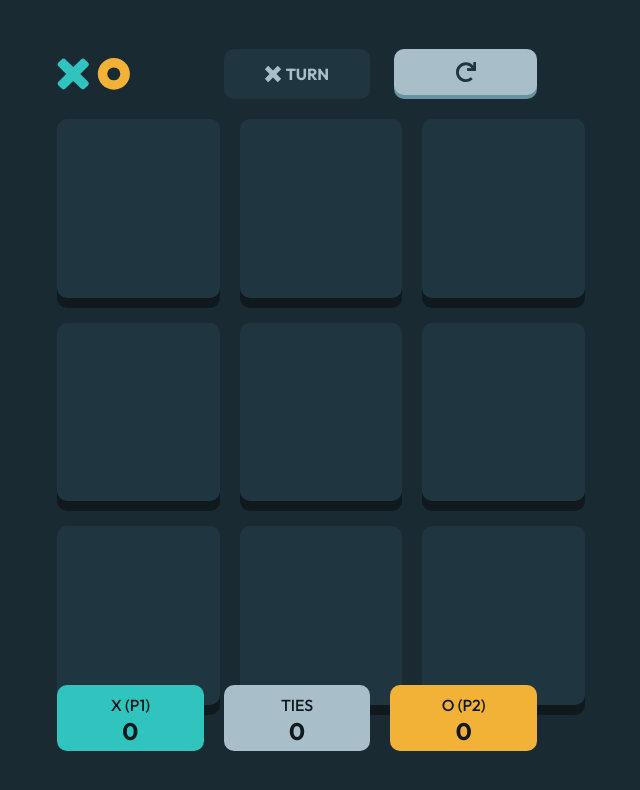
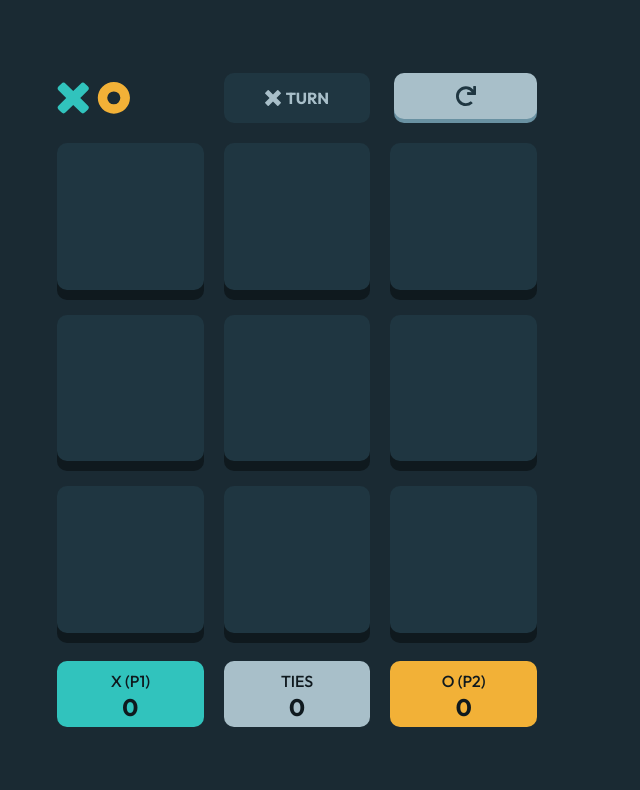
Before and after one commit to remyboire/Tic-tac-toe, a website: page public/index.html in a window 1280 px wide. Both pictures are taken after a click on the button "NEW GAME (VS PLAYER)". Shown: the whole page, without its empty margins (343-983 px from the left). Drawn offline with Linux system fonts and the light colour scheme.

Commit message:
fixed html issues

```diff
--- a/public/index.html
+++ b/public/index.html
@@ -33,28 +33,28 @@
 					<button class="board__restart button__restart"></button>
 				</div>
 				<div class="board__cards">
-					<input type="button" class="board__card" data-value="1" />
-					<input type="button" class="board__card" data-value="2" />
-					<input type="button" class="board__card" data-value="3" />
-					<input type="button" class="board__card" data-value="4" />
-					<input type="button" class="board__card" data-value="5" />
-					<input type="button" class="board__card" data-value="6" />
-					<input type="button" class="board__card" data-value="7" />
-					<input type="button" class="board__card" data-value="8" />
-					<input type="button" class="board__card" data-value="9" />
+					<div class="board__card" data-value="1"></div>
+					<div class="board__card" data-value="2"></div>
+					<div class="board__card" data-value="3"></div>
+					<div class="board__card" data-value="4"></div>
+					<div class="board__card" data-value="5"></div>
+					<div class="board__card" data-value="6"></div>
+					<div class="board__card" data-value="7"></div>
+					<div class="board__card" data-value="8"></div>
+					<div class="board__card" data-value="9"></div>
 				</div>
 				<div class="board__footer">
 					<div class="board__score board__score--X">
-						<label for="board__score--X">X (YOU)</label>
-						<output id="board__score--X" class="" value="0">0</output>
+						<div class="label">X (YOU)</div>
+						<div class="output" id="board__score--X" class="" value="0">0</div>
 					</div>
 					<div class="board__score board__score--tie">
-						<label for="board__score--tie">TIES</label>
-						<output id="board__score--tie" class="" value="0">0</output>
+						<div class="label">TIES</div>
+						<div class="output" id="board__score--tie" class="" value="0">0</div>
 					</div>
 					<div class="board__score board__score--O">
-						<label for="board__score--O">O (CPU)</label>
-						<output id="board__score--O" class="" value="0">0</output>
+						<div class="label">O (CPU)</div>
+						<div class="output" id="board__score--O" class="" value="0">0</div>
 					</div>
 				</div>
 			</div>
@@ -76,7 +76,7 @@
 			</div>
 			<div class="banner banner__tie">
 				<div class="banner__wrapper">
-					<div calss="ItsaTie"><h2 class="">it's a tie</h2></div>
+					<div class="ItsaTie"><h2 class="">it's a tie</h2></div>
 					<div><button class="button__quit">quit</button> <button class="button__restart--game o-color">next round</button></div>
 				</div>
 			</div>
--- a/public/js/script.js
+++ b/public/js/script.js
@@ -7,12 +7,12 @@ let board_turn = document.querySelector('.board__turn')
 let cards = document.querySelector('.board__cards')
 let card = document.querySelectorAll('.board__card')
 
-let Xscore = document.querySelector('.board__score--X output')
-let XscoreLabel = document.querySelector('.board__score--X label')
-let OscoreLabel = document.querySelector('.board__score--O label')
+let Xscore = document.querySelector('.board__score--X .output')
+let XscoreLabel = document.querySelector('.board__score--X .label')
+let OscoreLabel = document.querySelector('.board__score--O .label')
 
-let Oscore = document.querySelector('.board__score--O output')
-let TieScore = document.querySelector('.board__score--tie output')
+let Oscore = document.querySelector('.board__score--O .output')
+let TieScore = document.querySelector('.board__score--tie .output')
 
 let banner = document.querySelectorAll('.banner')
 let banner_winner = document.querySelector('.banner__winner')
--- a/src/sass/components/board.scss
+++ b/src/sass/components/board.scss
@@ -17,7 +17,6 @@
 
 	&__card {
 		border-radius: $radius;
-		padding-top: 100%;
 		width: 100%;
 		// height: 0;
 		aspect-ratio: 1;
--- a/src/sass/components/footer.scss
+++ b/src/sass/components/footer.scss
@@ -29,7 +29,7 @@
 		&--tie {
 			background-color: $grey;
 		}
-		& label {
+		& .label {
 			font-size: 1rem;
 			text-align: center;
 			font-weight: 500;
```
Also changed, not shown: src/index.html (+16 -16 lines), public/css/style.css.
